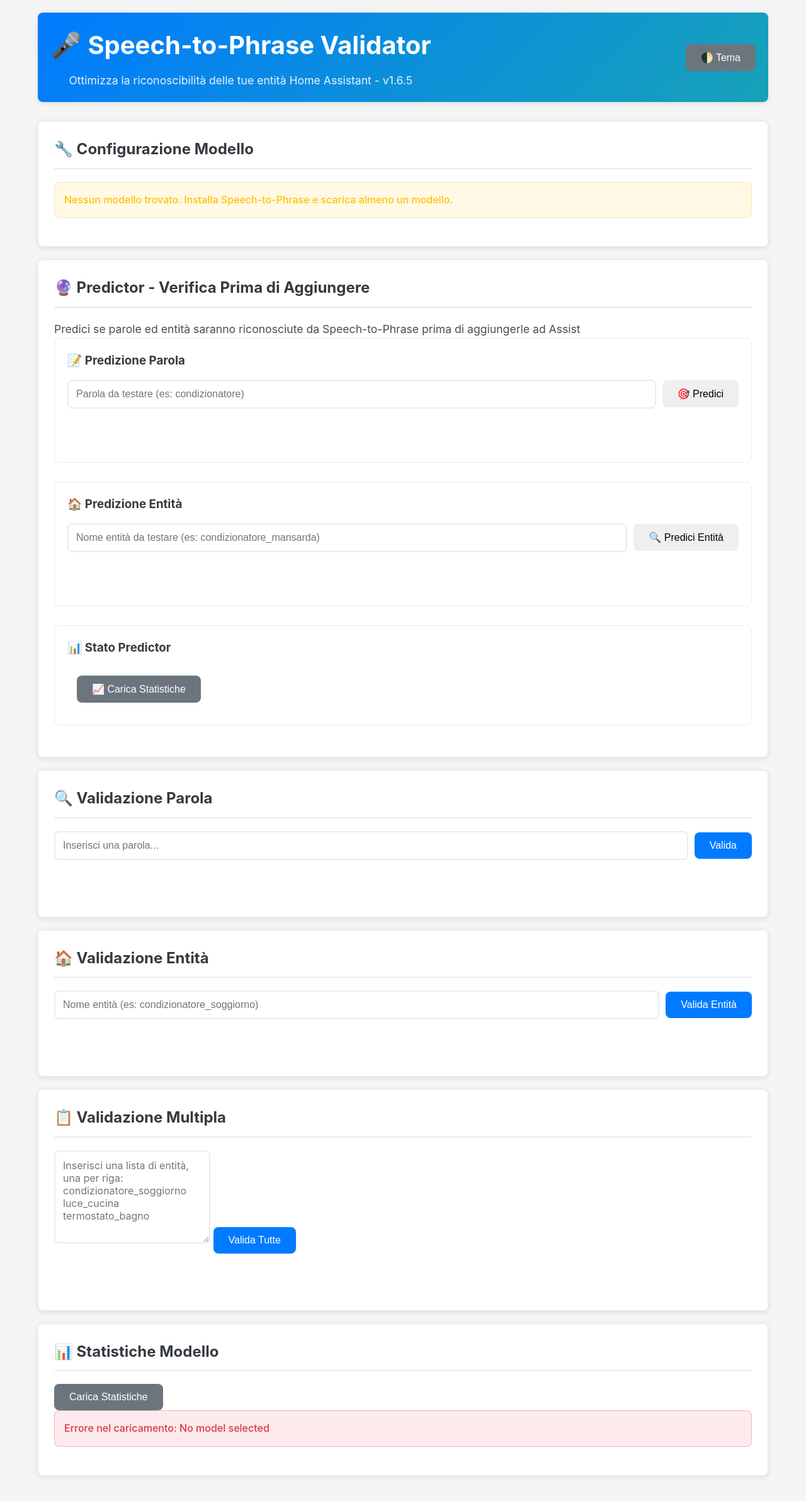
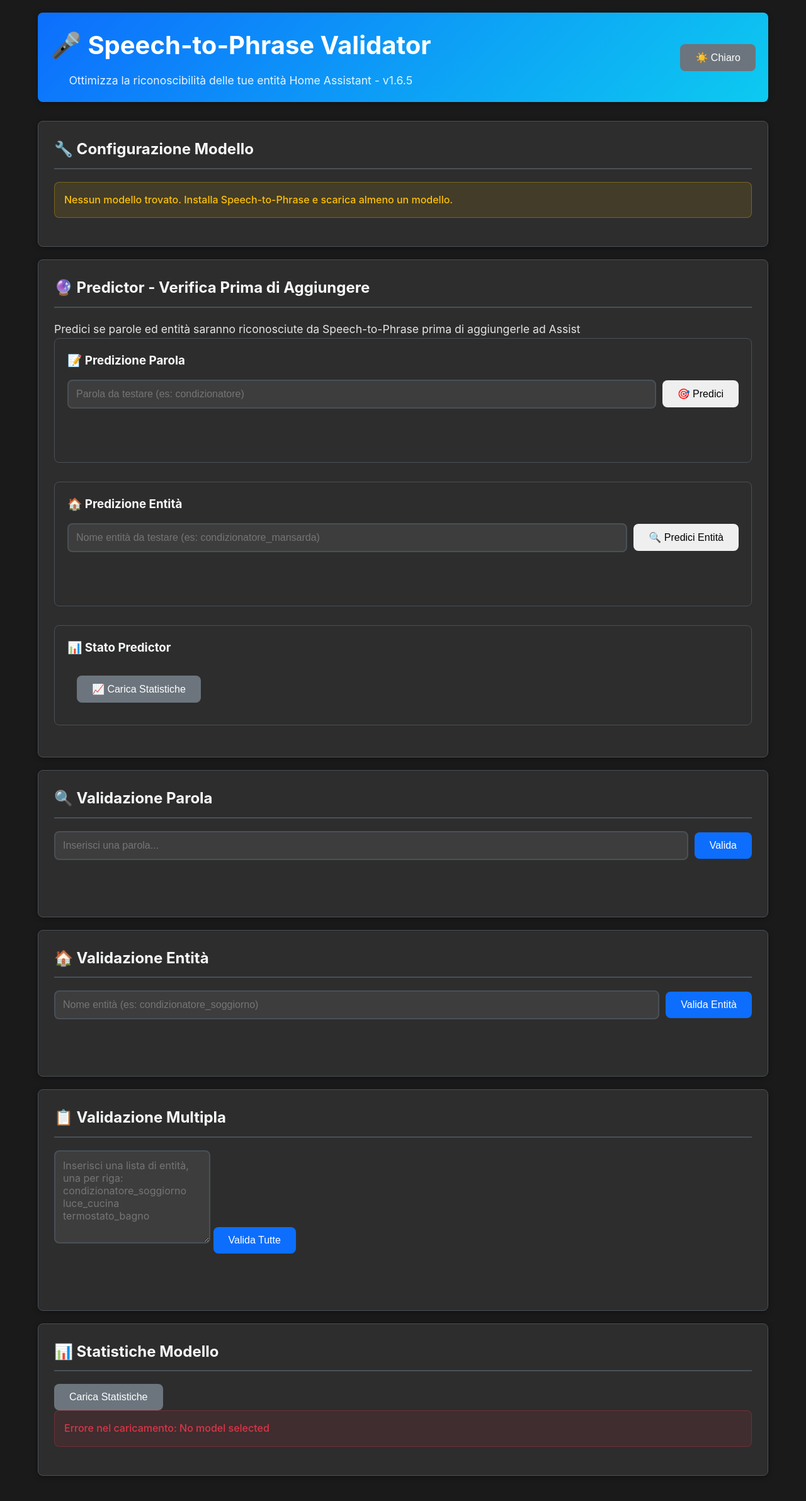
Before and after one commit to remonzo/speech-to-phrase-validator, a FastAPI app: page / in a window 1280 px wide. Shown: the whole page at 63% size. Run offline with FastAPI, Linux system fonts and the light colour scheme; some libraries are stand-ins or nearby versions.

Commit message:
Fix dark theme compatibility and improve UX
CSS Improvements:
- Fix prediction cards colors for dark theme (rgba with opacity)
- Replace hardcoded colors with adaptive CSS variables
- Set dark theme as default (better for Home Assistant context)
- Improve similar-words styling with borders and proper colors

JavaScript Improvements:
- Update theme toggle logic (dark is now default)
- Better button text: "☀️ Chiaro" / "🌙 Scuro"
- Simplified theme initialization logic
- Dark theme optimized for better readability

🤖 Generated with [Claude Code](https://claude.ai/code)

Co-Authored-By: Claude <noreply@anthropic.com>

```diff
--- a/src/web/static/css/style.css
+++ b/src/web/static/css/style.css
@@ -1,50 +1,8 @@
 /* Speech-to-Phrase Validator Styles */
 
+/* Apply dark theme by default - better for this context */
 :root {
-    --primary-color: #007bff;
-    --success-color: #28a745;
-    --warning-color: #ffc107;
-    --danger-color: #dc3545;
-    --info-color: #17a2b8;
-    --light-color: #f8f9fa;
-    --dark-color: #343a40;
     --border-radius: 8px;
-    --box-shadow: 0 2px 10px rgba(0,0,0,0.1);
-
-    /* Light theme colors */
-    --bg-primary: #f5f5f5;
-    --bg-secondary: #ffffff;
-    --text-primary: #343a40;
-    --text-secondary: #6c757d;
-    --border-color: #e9ecef;
-    --card-bg: #ffffff;
-    --input-bg: #ffffff;
-}
-
-/* Dark theme colors */
-@media (prefers-color-scheme: dark), .dark-theme {
-    :root {
-        --primary-color: #0d6efd;
-        --success-color: #198754;
-        --warning-color: #ffc107;
-        --danger-color: #dc3545;
-        --info-color: #0dcaf0;
-        --light-color: #495057;
-        --dark-color: #f8f9fa;
-        --box-shadow: 0 2px 10px rgba(0,0,0,0.3);
-
-        --bg-primary: #1a1a1a;
-        --bg-secondary: #2d2d2d;
-        --text-primary: #f8f9fa;
-        --text-secondary: #adb5bd;
-        --border-color: #495057;
-        --card-bg: #2d2d2d;
-        --input-bg: #3d3d3d;
-    }
-}
-
-/* Force dark theme when class is applied */
-body.dark-theme {
     --primary-color: #0d6efd;
     --success-color: #198754;
     --warning-color: #ffc107;
--- a/src/web/static/js/app.js
+++ b/src/web/static/js/app.js
@@ -4,24 +4,26 @@
 function toggleTheme() {
     console.log('Toggle theme function called');
     const body = document.body;
-    const isDark = body.classList.contains('dark-theme');
+    const isLight = body.classList.contains('light-theme');
 
-    console.log('Current dark theme:', isDark);
+    console.log('Current light theme:', isLight);
 
-    if (isDark) {
-        body.classList.remove('dark-theme');
+    if (isLight) {
+        // Switch to dark (default)
+        body.classList.remove('light-theme');
+        localStorage.setItem('theme', 'dark');
+        console.log('Switched to dark theme (default)');
+    } else {
+        // Switch to light
+        body.classList.add('light-theme');
         localStorage.setItem('theme', 'light');
         console.log('Switched to light theme');
-    } else {
-        body.classList.add('dark-theme');
-        localStorage.setItem('theme', 'dark');
-        console.log('Switched to dark theme');
     }
 
     // Update button text
     const button = document.getElementById('theme-toggle');
     if (button) {
-        button.textContent = isDark ? '🌓 Tema' : '🌓 Tema';
+        button.textContent = isLight ? '🌙 Scuro' : '☀️ Chiaro';
     }
 }
 
@@ -30,13 +32,22 @@ document.addEventListener('DOMContentLoaded', function() {
     console.log('🔧 Speech-to-Phrase Validator JavaScript loaded!');
     console.log('DOM loaded, setting up theme');
     const savedTheme = localStorage.getItem('theme');
-    const prefersDark = window.matchMedia('(prefers-color-scheme: dark)').matches;
 
-    console.log('Saved theme:', savedTheme, 'Prefers dark:', prefersDark);
+    console.log('Saved theme:', savedTheme);
 
-    if (savedTheme === 'dark' || (!savedTheme && prefersDark)) {
-        document.body.classList.add('dark-theme');
-        console.log('Applied dark theme on load');
+    // Dark theme is now default, only apply light theme if explicitly requested
+    if (savedTheme === 'light') {
+        document.body.classList.add('light-theme');
+        console.log('Applied light theme on load');
+    } else {
+        console.log('Using default dark theme');
+    }
+
+    // Update button text based on current theme
+    const button = document.getElementById('theme-toggle');
+    if (button) {
+        const isLight = document.body.classList.contains('light-theme');
+        button.textContent = isLight ? '🌙 Scuro' : '☀️ Chiaro';
     }
 
     // Set up theme toggle button
```
Also changed, not shown: other parts of src/web/static/css/style.css (+39 -13 lines).
